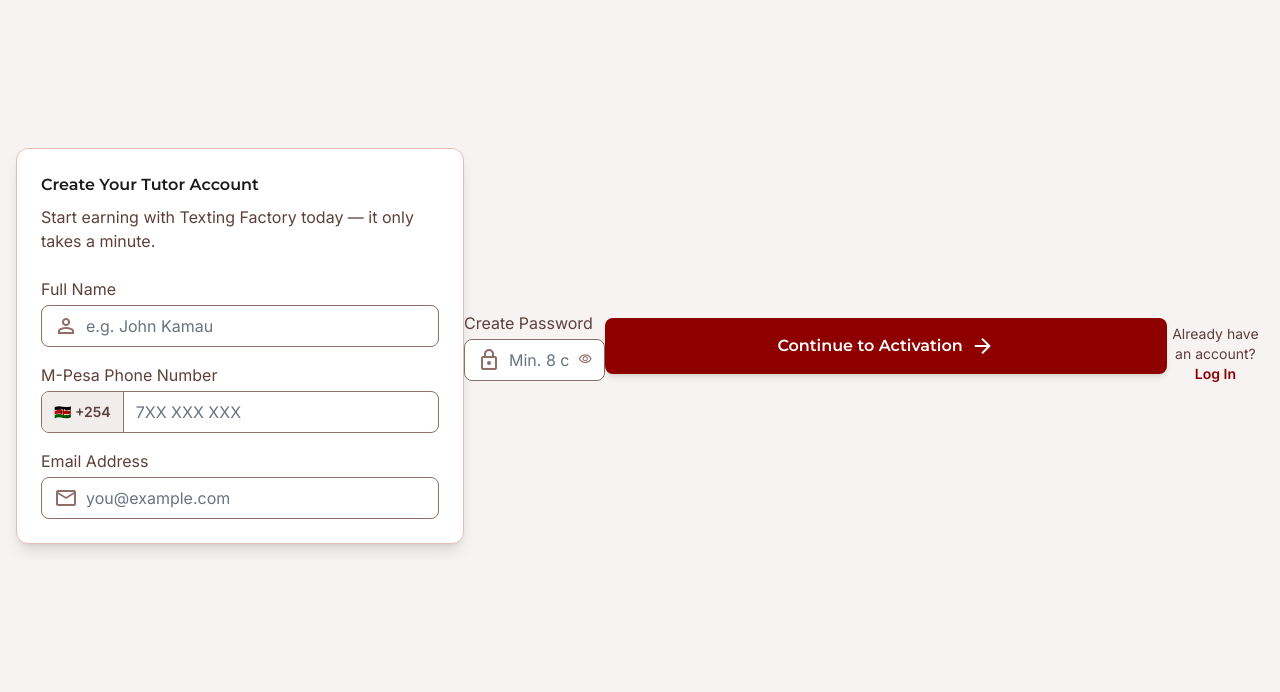
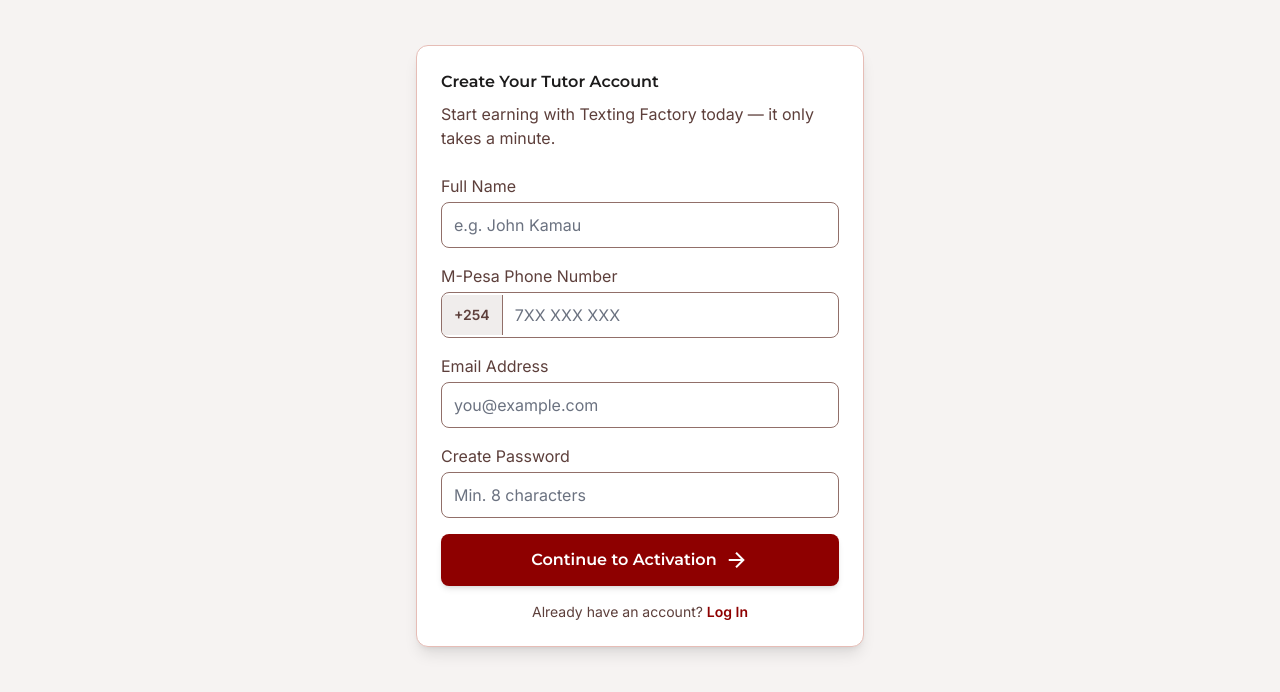
Before and after one commit to n29965745-max/texting-factory, a website: page index.html in a window 1280 px wide. Both pictures are taken after a click on the button "Get Started". Shown: the part 70-762 px from the top of the page. Drawn offline with nearby package versions, Linux system fonts and the light colour scheme.

Commit message:
Fix SPA signup form - remove broken HTML structure, simplify fields

```diff
--- a/index.html
+++ b/index.html
@@ -237,45 +237,31 @@
         <!-- Full Name -->
         <div>
           <label class="block font-label-md text-on-surface-variant mb-1">Full Name</label>
-          <div class="flex items-center border border-outline rounded-lg px-3 py-2 bg-white focus-within:border-primary transition-colors">
-            <span class="material-symbols-outlined text-outline mr-2">person</span>
-            <input id="su-name" class="w-full border-none focus:ring-0 p-0 text-body-md outline-none" placeholder="e.g. John Kamau" required type="text">
-          </div>
+          <input id="su-name" class="w-full border border-outline rounded-lg px-3 py-2.5 bg-white focus:border-primary focus:ring-1 focus:ring-primary outline-none text-body-md" placeholder="e.g. John Kamau" required type="text">
           <p class="text-error text-xs mt-1 hidden" id="su-name-err">Please enter your full name.</p>
         </div>
         <!-- Phone -->
         <div>
           <label class="block font-label-md text-on-surface-variant mb-1">M-Pesa Phone Number</label>
-          <div class="flex items-stretch border border-outline rounded-lg bg-white focus-within:border-primary focus-within:ring-1 focus-within:ring-primary transition-colors overflow-hidden">
-            <span class="flex items-center px-3 bg-surface-container text-on-surface-variant font-bold text-sm border-r border-outline select-none">🇰🇪 +254</span>
-            <input id="su-phone" class="flex-1 border-none focus:ring-0 p-0 text-body-md outline-none px-3 py-2 bg-transparent" placeholder="7XX XXX XXX" maxlength="9" required type="tel">
+          <div class="flex items-center border border-outline rounded-lg bg-white focus-within:border-primary focus-within:ring-1 focus-within:ring-primary transition-colors overflow-hidden">
+            <span class="px-3 py-2.5 bg-surface-container text-on-surface-variant font-bold text-sm border-r border-outline select-none">+254</span>
+            <input id="su-phone" class="flex-1 border-none focus:ring-0 p-0 text-body-md outline-none px-3 py-2.5 bg-transparent" placeholder="7XX XXX XXX" maxlength="9" required type="tel">
           </div>
           <p class="text-error text-xs mt-1 hidden" id="su-phone-err">Enter a valid Safaricom number (e.g. 712345678).</p>
         </div>
         <!-- Email -->
         <div>
           <label class="block font-label-md text-on-surface-variant mb-1">Email Address</label>
-          <div class="flex items-center border border-outline rounded-lg px-3 py-2 bg-white focus-within:border-primary focus-within:ring-1 focus-within:ring-primary transition-colors">
-            <span class="material-symbols-outlined text-outline mr-2">mail</span>
-            <input id="su-email" class="w-full border-none focus:ring-0 p-0 text-body-md outline-none" placeholder="you@example.com" required type="email">
-          </div>
+          <input id="su-email" class="w-full border border-outline rounded-lg px-3 py-2.5 bg-white focus:border-primary focus:ring-1 focus:ring-primary outline-none text-body-md" placeholder="you@example.com" required type="email">
           <p class="text-error text-xs mt-1 hidden" id="su-email-err">Please enter a valid email address.</p>
-        </div>
-          <p class="text-error text-xs mt-1 hidden" id="su-phone-err">Enter a valid Safaricom number (e.g. 712345678).</p>
         </div>
         <!-- Password -->
         <div>
           <label class="block font-label-md text-on-surface-variant mb-1">Create Password</label>
-          <div class="flex items-center border border-outline rounded-lg px-3 py-2 bg-white focus-within:border-primary transition-colors">
-            <span class="material-symbols-outlined text-outline mr-2">lock</span>
-            <input id="su-password" class="w-full border-none focus:ring-0 p-0 text-body-md outline-none" placeholder="Min. 8 characters" required type="password">
-            <button type="button" onclick="togglePwd('su-password', this)" class="text-outline ml-2">
-              <span class="material-symbols-outlined text-sm">visibility</span>
-            </button>
-          </div>
+          <input id="su-password" class="w-full border border-outline rounded-lg px-3 py-2.5 bg-white focus:border-primary focus:ring-1 focus:ring-primary outline-none text-body-md" placeholder="Min. 8 characters" required type="password">
           <p class="text-error text-xs mt-1 hidden" id="su-pwd-err">Password must be at least 8 characters.</p>
         </div>
-        <button class="w-full bg-primary text-on-primary font-headline-md py-4 rounded-lg shadow-md btn-primary flex items-center justify-center gap-2" type="submit">
+        <button class="w-full bg-primary text-on-primary font-headline-md py-3.5 rounded-lg shadow-md btn-primary flex items-center justify-center gap-2" type="submit">
           Continue to Activation
           <span class="material-symbols-outlined">arrow_forward</span>
         </button>
```
